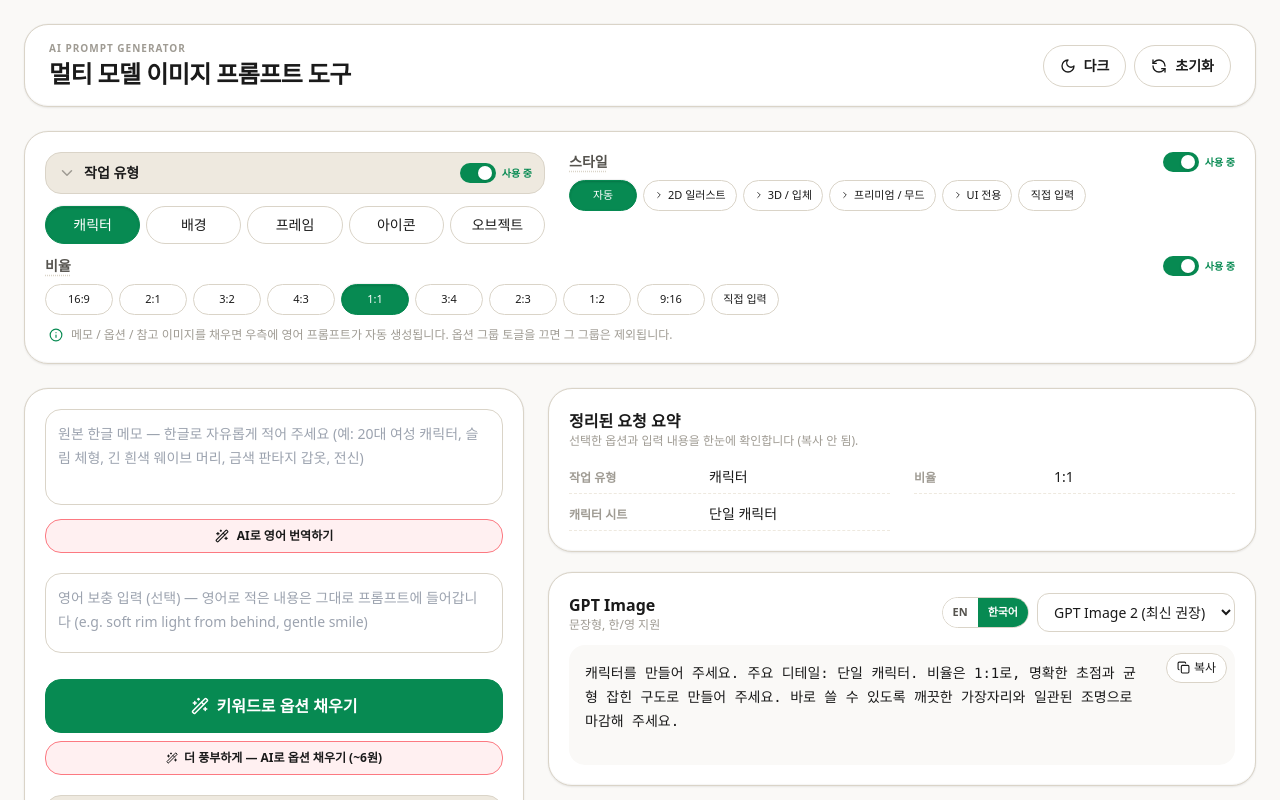
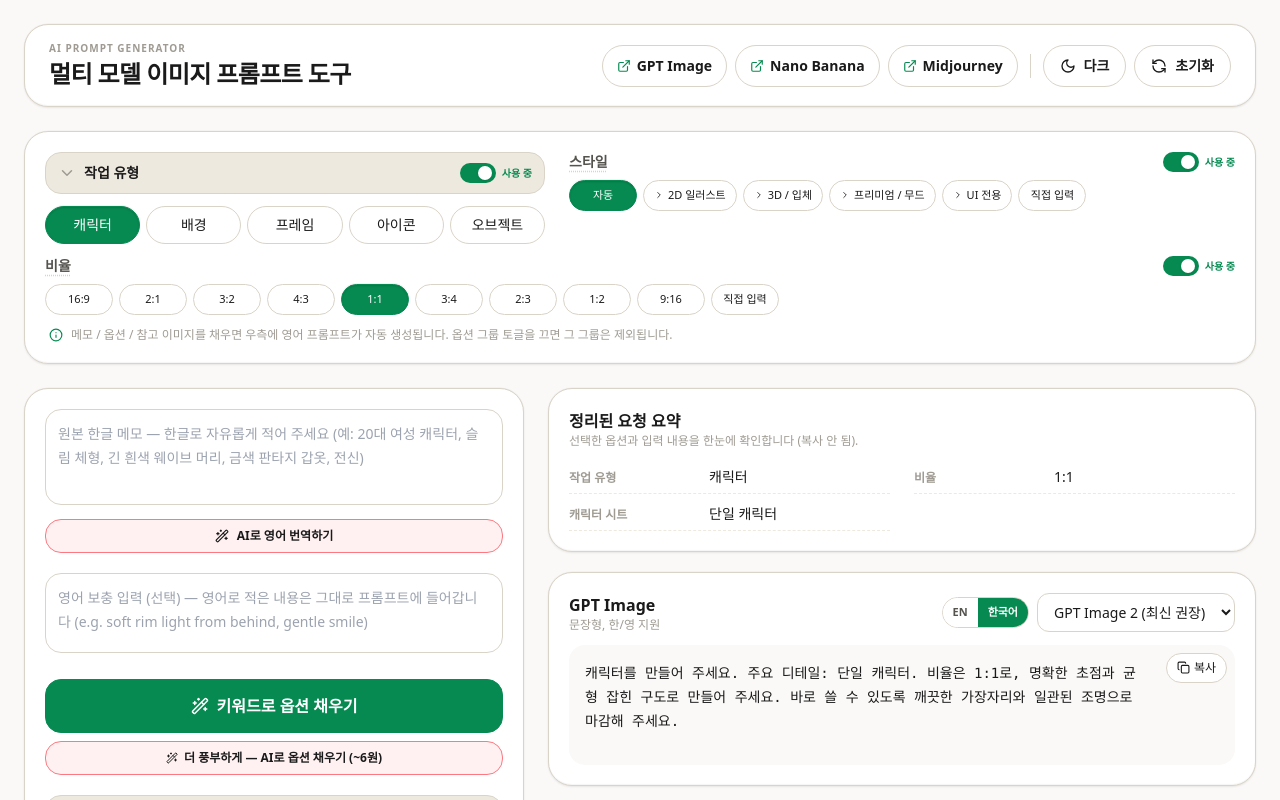
Before and after one commit to jack-glock/ai-prompt-generator, a Next.js app: page / in a window 1280 px wide. Shown: the top 800 px of the page. Built offline with nearby package versions, Linux system fonts and the light colour scheme.

Commit message:
v0.8.1: 직접 입력 한글 경고 + AI 응답 값 검증 + 초기화 보강 + 생성 사이트 바로가기 3종

```diff
--- a/app/page.tsx
+++ b/app/page.tsx
@@ -1,12 +1,12 @@
 "use client";
 
-// AI Prompt Generator v0.6 (rebuild)
-// - 작업 유형 5종(캐릭터/배경/프레임/아이콘/오브젝트), 배너 제거
+// AI Prompt Generator v0.8
+// - 작업 유형 5종(캐릭터/배경/프레임/아이콘/오브젝트)
 // - 한글 자유입력은 "원본 한글 메모"로만 표시되고 최종 영어 프롬프트에 포함되지 않음
-// - 영어 보충 입력만 실제 모델 프롬프트에 반영
-// - "입력 내용을 옵션으로 정리하기" 버튼: 키워드 매칭으로 옵션 자동 채우기 (API 미사용)
-// - 참고 이미지 최대 3장, 각 이미지마다 역할 선택
-// - 모델 카드 4종 + 정리된 요청 요약 + 수정 요청용
+//   (GPT/Nano 한국어 토글의 "작가 메모"는 예외)
+// - 옵션 채우기 2종: 키워드 매칭(무료) + Gemini AI 분석(유료, /api/ai/* 서버 라우트)
+// - AI 번역, 참고 이미지 최대 3장(슬롯별 역할 + AI 분석)
+// - 모델 카드 4종 + 정리된 요청 요약 + 수정 요청용, Clay 디자인 + 다크 모드
 
 import {
   ChangeEvent,
@@ -27,6 +27,7 @@ import {
   Moon,
   Plus,
   ChevronDown,
+  ExternalLink,
 } from "lucide-react";
 
 import {
@@ -96,6 +97,7 @@ import {
   NANO_OPTIONS,
   MJ_OPTIONS,
   NIJI_OPTIONS,
+  containsKorean,
 } from "@/lib/options";
 
 import { extractOptions, applyHintsToInput, countAppliedHints } from "@/lib/keywordExtract";
@@ -185,9 +187,6 @@ export default function HomePage() {
     setExtractMessage(null);
     try {
       const hints = await aiExtractOptions(memo, eng);
-      // 디버깅: 응답 형식 확인용 (개발자도구 콘솔)
-      // eslint-disable-next-line no-console
-      console.log("[AI extract hints]", hints);
       setInput((p) => mergeAiHints(p, hints));
       setLastExtractedKey(`${memo}\n${eng}`);
       setExtractMessage("✓ AI 옵션 채우기 완료. 아래 옵션 그룹을 펼쳐서 확인하세요.");
@@ -229,9 +228,6 @@ export default function HomePage() {
     setExtractMessage(null);
     try {
       const result = await aiAnalyzeImage(ref.src, ref.role);
-      // 디버깅: 응답 형식 확인용 (개발자도구 콘솔)
-      // eslint-disable-next-line no-console
-      console.log(`[AI image #${idx + 1} result]`, result);
       setInput((p) => mergeAiHints(p, result.hints));
       setLastAnalyzedKey((prev) => ({ ...prev, [idx]: `${ref.src}|${ref.role}` }));
       setImageDescriptions((prev) => ({ ...prev, [idx]: result.description ?? "" }));
@@ -263,6 +259,13 @@ export default function HomePage() {
   const handleReset = () => {
     setInput(DEFAULT_INPUT);
     setExtractMessage(null);
+    setTranslateMessage(null);
+    // AI 분석 설명, 슬롯 열림 상태, "이미 번역/분석했음" 기록도 함께 초기화
+    setImageDescriptions({});
+    setActiveSlots([true, false, false]);
+    setLastAnalyzedKey({});
+    setLastTranslatedMemo("");
+    setLastExtractedKey("");
   };
 
   // === 입력 업데이트 헬퍼 ===
@@ -331,7 +334,26 @@ export default function HomePage() {
             <p className="mb-0.5 text-[10px] font-semibold uppercase tracking-[0.1em] text-[#9f9b93]">AI Prompt Generator</p>
             <h1 className="text-2xl font-black tracking-tight">멀티 모델 이미지 프롬프트 도구</h1>
           </div>
-          <div className="flex flex-wrap gap-2">
+          <div className="flex flex-wrap items-center gap-2">
+            {/* 이미지 생성 사이트 바로가기 — 프롬프트 복사 후 바로 이동 */}
+            {[
+              { label: "GPT Image", href: "https://chatgpt.com/", title: "ChatGPT 열기 — GPT Image 프롬프트 붙여넣기" },
+              { label: "Nano Banana", href: "https://gemini.google.com/", title: "Gemini 열기 — Nano Banana 프롬프트 붙여넣기" },
+              { label: "Midjourney", href: "https://www.midjourney.com/", title: "Midjourney 열기 — 프롬프트 붙여넣기 (--ar 등 파라미터는 직접 추가)" },
+            ].map((site) => (
+              <a
+                key={site.label}
+                href={site.href}
+                target="_blank"
+                rel="noopener noreferrer"
+                title={site.title}
+                className="clay-hover inline-flex items-center gap-1.5 rounded-full border border-[#dad4c8] bg-white px-3.5 py-2.5 text-sm font-semibold text-[#1a1a1a] dark:border-[#3a352e] dark:bg-[#2a2723] dark:text-[#f5f3ee]"
+              >
+                <ExternalLink size={14} className="text-[#078a52] dark:text-[#84e7a5]" />
+                {site.label}
+              </a>
+            ))}
+            <span className="mx-1 hidden h-6 w-px bg-[#dad4c8] dark:bg-[#3a352e] md:block" />
             <button
               type="button"
               onClick={toggleDark}
@@ -914,6 +936,11 @@ function OptionPicker({
           </button>
         )}
       </div>
+      {isCustom && containsKorean(customText) && (
+        <p className="mt-1.5 rounded-xl bg-red-50 p-2 text-[11px] font-semibold text-red-600 dark:bg-red-950/40 dark:text-red-300">
+          한글은 영어 프롬프트에 들어가지 않습니다 — 영어로 적어 주세요.
+        </p>
+      )}
       {showMore && moreOptions && (
         <div className="mt-1.5 flex flex-wrap gap-1.5 rounded-xl bg-[#faf9f7] p-2 dark:bg-[#2c2925]">
           {moreOptions.map((o) => (
@@ -1058,6 +1085,11 @@ function StylePicker({
             />
           )}
         </div>
+      {isCustom && containsKorean(customText) && (
+        <p className="mt-1.5 rounded-xl bg-red-50 p-2 text-[11px] font-semibold text-red-600 dark:bg-red-950/40 dark:text-red-300">
+          한글은 영어 프롬프트에 들어가지 않습니다 — 영어로 적어 주세요.
+        </p>
+      )}
 
         {/* 2단계: 펼친 카테고리의 스타일 */}
         {openCategory && (
@@ -1309,7 +1341,7 @@ function ReferenceSlot({
                     />
                   ) : (
                     <div className="rounded border border-dashed border-[#dad4c8] bg-white p-2 text-[11px] leading-relaxed text-[#9f9b93] dark:border-[#3a352e] dark:bg-[#2a2723] dark:text-[#9f9b93]">
-                      AI 설명이 비어 있습니다. 재분석을 시도하거나, 역할을 다른 값으로 바꿔서 다시 분석해 보세요. (브라우저 콘솔 F12 → Console 탭에서 <code className="rounded bg-[#eee9df] px-1 py-0.5 text-[10px] dark:bg-[#2c2925]">[AI image #N result]</code> 로그도 확인할 수 있어요)
+                      AI 설명이 비어 있습니다. 재분석을 시도하거나, 역할을 다른 값으로 바꿔서 다시 분석해 보세요.
                     </div>
                   )}
                   {description && (
--- a/lib/aiClient.ts
+++ b/lib/aiClient.ts
@@ -143,7 +143,12 @@ export async function aiAnalyzeImage(
 }
 
 // AI hints를 PromptInput에 병합. 빈 문자열은 옵션 슬롯 무효화 방지를 위해 무시.
+// AI가 잘못된 값(존재하지 않는 작업 유형/스타일/비율/슬롯 키)을 보내도
+// 화면 상태가 깨지지 않도록 허용된 값만 반영합니다.
 import type { PromptInput, WorkType } from "./promptBuilder";
+import { STYLE_OPTIONS, ASPECT_RATIO_OPTIONS } from "./options";
+
+const VALID_WORK_TYPES: readonly string[] = ["character", "background", "frame", "icon", "object"];
 
 export function mergeAiHints(prev: PromptInput, hints: AiExtractHints): PromptInput {
   const next: PromptInput = {
@@ -155,16 +160,25 @@ export function mergeAiHints(prev: PromptInput, hints: AiExtractHints): PromptIn
     enabled: { ...prev.enabled },
   };
 
-  if (hints.workType && hints.workType !== "") next.workType = hints.workType as WorkType;
-  if (hints.style && hints.style !== "") next.style = hints.style;
+  // 작업 유형/스타일/비율은 허용된 값 목록에 있을 때만 반영
+  if (hints.workType && VALID_WORK_TYPES.includes(hints.workType)) {
+    next.workType = hints.workType as WorkType;
+  }
+  if (hints.style && STYLE_OPTIONS.some((o) => o.value === hints.style)) {
+    next.style = hints.style;
+  }
   if (typeof hints.styleCustom === "string") next.styleCustom = hints.styleCustom;
-  if (hints.aspectRatio && hints.aspectRatio !== "") next.aspectRatio = hints.aspectRatio;
+  if (hints.aspectRatio && ASPECT_RATIO_OPTIONS.some((o) => o.value === hints.aspectRatio)) {
+    next.aspectRatio = hints.aspectRatio;
+  }
   if (typeof hints.aspectRatioCustom === "string") next.aspectRatioCustom = hints.aspectRatioCustom;
 
   const applyGroup = <T extends object>(target: T, src?: Record<string, string | null | undefined>) => {
     if (!src) return;
     for (const [k, v] of Object.entries(src)) {
       if (v == null) continue;
+      // 존재하지 않는 슬롯 키는 무시 (AI가 엉뚱한 키를 보내도 상태가 오염되지 않게)
+      if (!(k in target)) continue;
       // 옵션 슬롯의 빈 문자열은 무시. *Custom 필드는 빈 문자열도 의미 있음(=입력 없음)
       if (v === "" && !k.endsWith("Custom")) continue;
       (target as any)[k] = v;
--- a/lib/promptBuilder.ts
+++ b/lib/promptBuilder.ts
@@ -1,10 +1,11 @@
-// 프롬프트 빌더 (v0.6 재구조화)
+// 프롬프트 빌더 (v0.8)
 // - 작업 유형 5종(character/background/frame/icon/object)
 // - 한글 자유입력은 "원본 한글 메모"로만 노출되고, 최종 영어 프롬프트에는
-//   절대 포함되지 않습니다.
-// - 영어 보충 입력은 모든 모델 프롬프트에 그대로 반영됩니다.
+//   절대 포함되지 않습니다. (GPT/Nano 한국어 빌더의 "작가 메모"는 예외)
+// - 영어 보충 입력은 모든 영어 프롬프트에 그대로 반영됩니다.
 // - 옵션은 한글 라벨로 UI에 표시되고, 영어 표현은 lib/options.ts에서 가져옵니다.
-// - API 미사용. 키워드 매칭으로만 자동 정리(lib/keywordExtract.ts).
+// - 이 파일 자체는 API를 쓰지 않는 순수 함수 모음입니다.
+//   (AI 번역/옵션 채우기/이미지 분석은 lib/aiClient.ts + app/api/ai/* 서버 라우트 담당)
 
 import {
   ModelKey,
@@ -224,7 +225,9 @@ function resolveAspectRatio(input: PromptInput): string {
   if (!item) return "1:1";
   if (item.en === "__custom__") {
     const t = (input.aspectRatioCustom ?? "").trim();
-    return t || "1:1";
+    // 한글이 섞인 직접 입력은 영어 프롬프트에 못 들어가므로 기본값으로 대체
+    if (!t || containsKorean(t)) return "1:1";
+    return t;
   }
   return item.en;
 }
```
